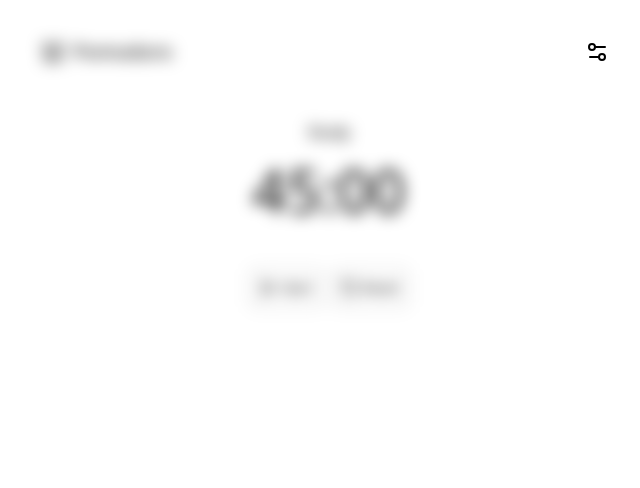
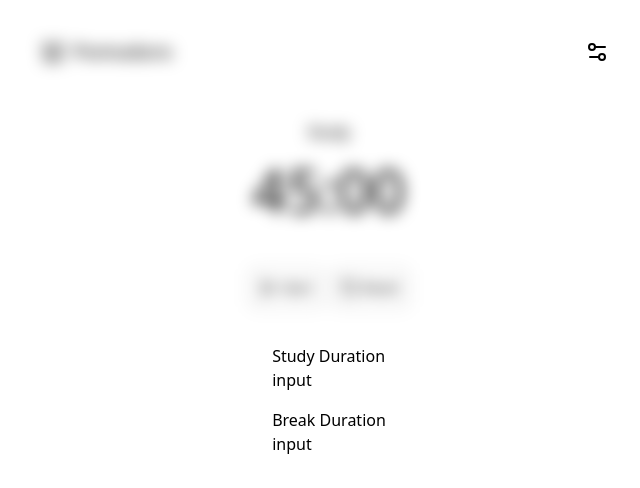
Before and after one commit to mattchastain/pomodoro, a React (Vite) app: page / in a window 1280 px wide. Both pictures are taken after a click on the button 908 px from the left and 52 px from the top of the page. Shown: the top 488 px of the page, without its empty margins (311-951 px from the left). Built offline with nearby package versions, Linux system fonts and the light colour scheme.

Commit message:
import Input, add modal close on click

```diff
--- a/src/components/settings/settings.tsx
+++ b/src/components/settings/settings.tsx
@@ -1,4 +1,6 @@
 import { AnimatePresence, motion } from 'framer-motion';
+import { useCallback, useRef } from 'react';
+import { Input } from '..';
 
 interface SettingsProps {
 	settingsOpen: boolean;
@@ -6,16 +8,36 @@ interface SettingsProps {
 }
 
 export function Settings({ settingsOpen, setSettingsOpen }: SettingsProps) {
+	const settingsModalRef = useRef(null);
+
 	return (
 		<AnimatePresence>
 			{settingsOpen && (
-				<motion.div
-					initial={{ scale: 0.9, opacity: 0 }}
-					animate={{ scale: 1, opacity: 1 }}
-					exit={{ scale: 0.9, opacity: 0 }}
-					onClick={() => setSettingsOpen(false)}
-					className='fixed inset-0 backdrop-blur z-40'
-				></motion.div>
+				<>
+					<motion.div
+						ref={settingsModalRef}
+						initial={{ scale: 0.95, opacity: 0 }}
+						animate={{ scale: 1, opacity: 1 }}
+						exit={{ scale: 0.95, opacity: 0 }}
+						onMouseDown={(e) => {
+							if (settingsModalRef.current === e.target) {
+								setSettingsOpen(false);
+							}
+						}}
+						className='fixed inset-0 flex items-center justify-center backdrop-blur z-30'
+					>
+						<div className='flex flex-col gap-4 font-bold md:font-medium'>
+							<div className=''>
+								<h2>Study Duration</h2>
+								<Input />
+							</div>
+							<div className=''>
+								<h2>Break Duration</h2>
+								<Input />
+							</div>
+						</div>
+					</motion.div>
+				</>
 			)}
 		</AnimatePresence>
 	);
```
